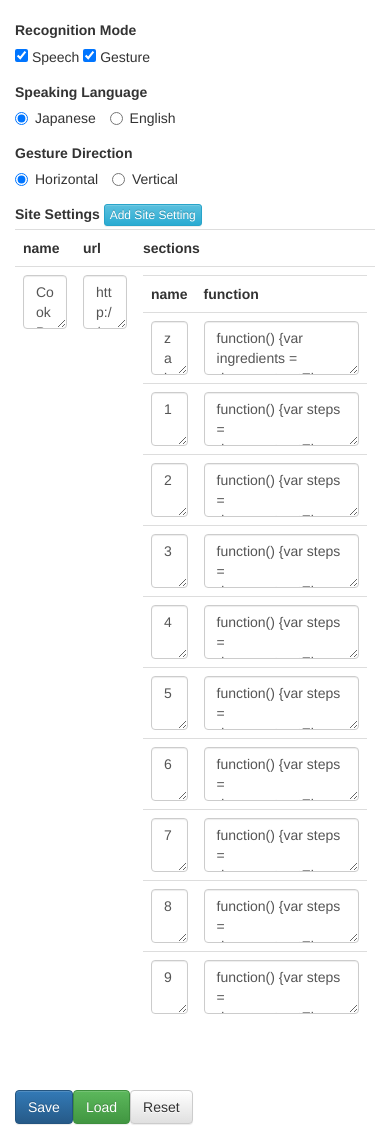
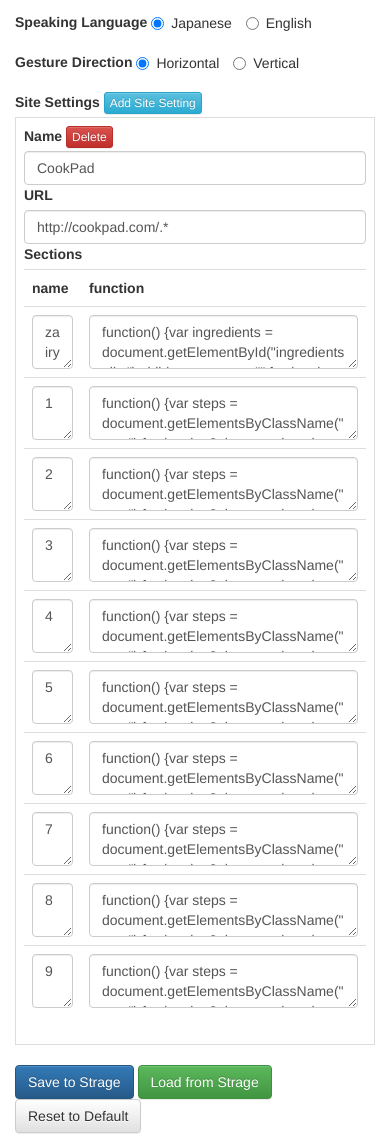
Before and after one commit to rinoguchi/handsfree-reading, a browser extension: page chrome_extension/options.html in a window 390 px wide. Shown: the part 100-1248 px from the top of the page. Drawn offline with nearby package versions, Linux system fonts and the light colour scheme.

Commit message:
change option page view

```diff
--- a/chrome_extension/js/options.js
+++ b/chrome_extension/js/options.js
@@ -1,17 +1,39 @@
-function OptionCtlr($scope) {
+function OptionCtlr($scope, $timeout) {
+
+	$scope.successMessage = '';
+	$scope.errorMessage = '';
+	var setMessage = function(message, isError) {
+		$scope.successMessage = '';
+		$scope.errorMessage = '';
+		if (isError) {
+			$scope.errorMessage = message;
+		} else {
+			$scope.successMessage = message;
+		}
+		jQuery('html,body').animate({ scrollTop: 0 });
+	}
+
 	$scope.save = function() {
 		window.HandsFree.save($scope.options);
+		setMessage('Option setting was saved to strage successfully.', false);
 	};
-	$scope.load = function() {
+
+	$scope.load = function(showMessage) {
 		window.HandsFree.load(function(options) {
 			$scope.options = options;
+			if (showMessage) {
+				setMessage('Option setting was loaded from strage successfully.', false);
+			}
 			$scope.$apply(); //手動反映
 		});
 	};
+
 	$scope.reset = function() {
 		window.HandsFree.clear();
-		$scope.load();
+		$scope.load(false);
+		setMessage('Option setting was reset to default successfully.', false);
 	}
+
 	$scope.addSiteSetting = function() {
 		$scope.options.siteSettings.push({
 			name: '',
@@ -31,5 +53,11 @@ function OptionCtlr($scope) {
 		});
 	}
 
-	$scope.load();
+	$scope.deleteSiteSetting = function() {
+		$scope.options.siteSettings.splice(this.$index, 1);
+		setMessage('Site setting was deleted successfully (not deleted from storage yet).', false);
+	}
+
+	// 初期表示用
+	$scope.load(false);
 }
--- a/chrome_extension/options.html
+++ b/chrome_extension/options.html
@@ -11,16 +11,18 @@
   <script src="js/options.js"></script>
 </head>
 <body ng-app>
-  <div class="container">
-    <div class="page-header"><h1>Option Setting</h1></div>
-    <form role="form" ng-controller="OptionCtlr" ng-submit="save()">
+  <div class="container" ng-controller="OptionCtlr" >
+    <div class="form-horizontal" class="page-header"><h1>Option Setting</h1></div>
+    <div class="alert alert-success" role="alert" ng-show="successMessage">{{successMessage}}</div>
+    <div class="alert alert-danger" role="alert" ng-show="errorMessage">{{errorMessage}}</div>
+    <form role="form" ng-submit="save()">
       <div class="form-group">
-        <label>Recognition Mode</label><br/>
+        <label>Recognition Mode</label>
         <input type="checkbox" ng-model="options.modes.speech"> Speech
         <input type="checkbox" ng-model="options.modes.gesture"> Gesture
       </div>
       <div class="form-group">
-        <label>Speaking Language</label><br/>
+        <label>Speaking Language</label>
         <label class="radio-inline">
           <input type="radio" ng-model="options.language" value="ja-JP"> Japanese
         </label>
@@ -29,7 +31,7 @@
         </label>
       </div>
       <div class="form-group">
-        <label>Gesture Direction</label><br/>
+        <label>Gesture Direction</label>
         <label class="radio-inline">
           <input type="radio" ng-model="options.direction" value="horizontal"> Horizontal
         </label>
@@ -40,16 +42,16 @@
       <div class="form-group">
         <label>Site Settings</label>
         <button type="button" class="btn btn-info btn-xs" ng-click="addSiteSetting()">Add Site Setting</button>
-        <table class="table">
+        <div ng-repeat="siteSetting in options.siteSettings">
+          <table class="table table-bordered">
             <tr>
-            <th>name</th>
-            <th>url</th>
-            <th>sections</th>
-          </tr>
-          <tr ng-repeat="siteSetting in options.siteSettings">
-            <td class="col-xs-2"><textarea class="form-control" ng-model="siteSetting.name" raw="2" required/></textarea></td>
-            <td class="col-xs-2"><textarea class="form-control" ng-model="siteSetting.url" raw="2" required/></textarea></td>
               <td>
+                <label>Name</label>
+                <button type="button" class="btn btn-danger btn-xs" ng-click="deleteSiteSetting()">Delete</button>
+                <input type="text" class="form-control" ng-model="siteSetting.name" required/>
+                <label>URL</label>
+                <input type="text" class="form-control" ng-model="siteSetting.url" required/>
+                <label>Sections</label>
                 <table class="table">
                   <tr>
                     <th class="col-xs-2">name</th>
@@ -62,15 +64,14 @@
                 </table>
               </td>
             </tr>
-        <table>
-        </ul>
-        <div>
-          <label ng-model="siteSetting.name"></label>
+          </table>
         </div>
       </div>
-      <button type="submit" class="btn btn-primary">Save</button>
-      <button type="button" class="btn btn-success" ng-click="load()">Load</button>
-      <button type="button" class="btn btn-default" ng-click="reset()">Reset</button>
+      <div class="form-group">
+        <button type="submit" class="btn btn-primary">Save to Strage</button>
+        <button type="button" class="btn btn-success" ng-click="load(true)">Load from Strage</button>
+        <button type="button" class="btn btn-default" ng-click="reset()">Reset to Default</button>
+      </div>
     </form>
   </div>
 </body>
```
Lines whose indentation alone changed are shown as unchanged.
